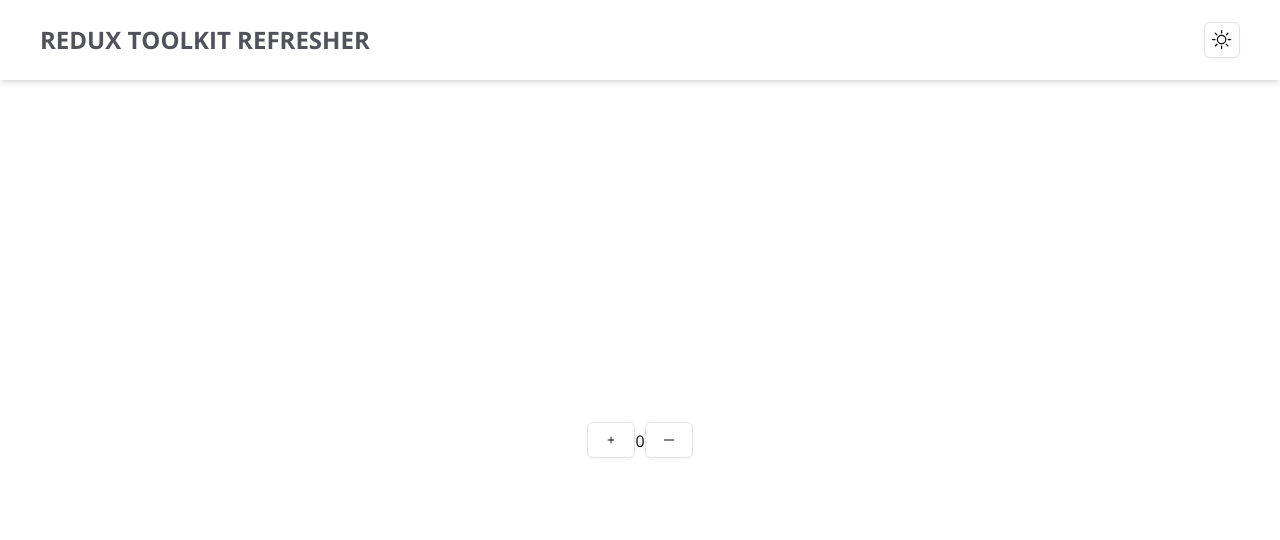
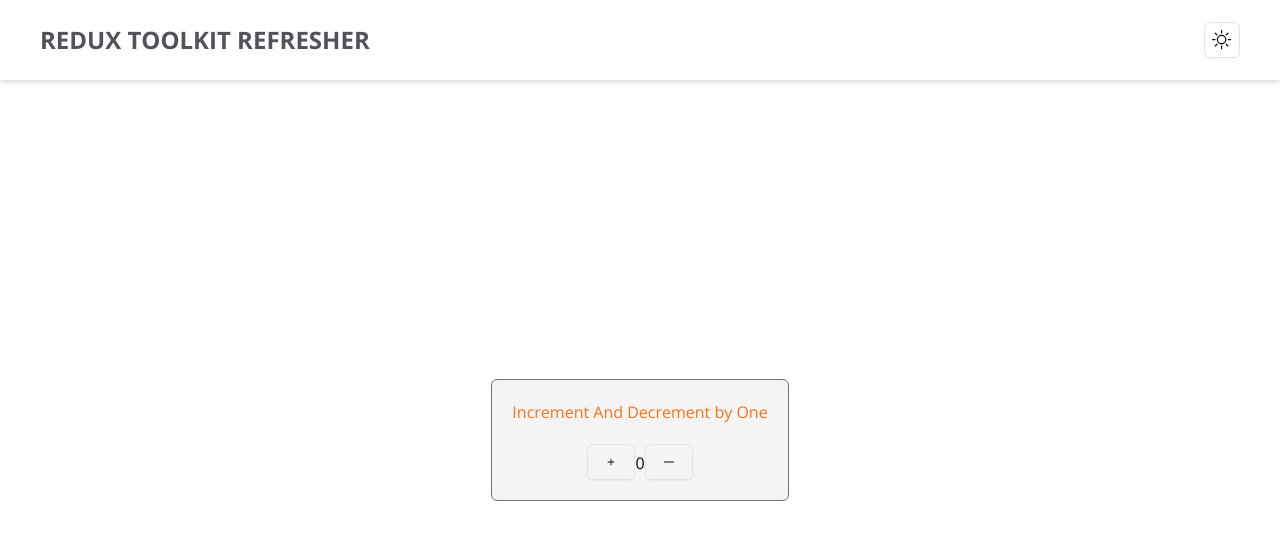
Before and after one commit to KennedyMungai/ReduxToolKitRefresher, a Next.js app: page / in a window 1280 px wide. Shown: the top 540 px of the page. Built offline with nearby package versions, Linux system fonts and the light colour scheme.

Commit message:
Made some style changes

```diff
--- a/app/page.tsx
+++ b/app/page.tsx
@@ -2,7 +2,7 @@
 
 export default function Home() {
 	return (
-		<main className='w-screen h-[90vh] flex flex-col items-center justify-center'>
+		<main className='w-screen h-[90vh] flex flex-col items-center justify-center gap-5'>
 			<AddCounter />
 		</main>
 	)
--- a/components/Counter/AddCounter.tsx
+++ b/components/Counter/AddCounter.tsx
@@ -17,6 +17,12 @@
 	const count = useAppSelector((state) => state.counter.count)
 
 	return (
+		<div className='flex flex-col items-center gap-5 bg-zinc-100 p-5 rounded-md border-[1px] border-zinc-500'>
+			<div className=''>
+				<p className='text-orange-500'>
+					Increment And Decrement by One
+				</p>
+			</div>
 			<div className=''>
 				<Button variant={'outline'} onClick={() => dispatch(increment)}>
 					<BsPlus />
@@ -26,6 +32,7 @@
 					<AiOutlineMinus />
 				</Button>
 			</div>
+		</div>
 	)
 }
 
```
Lines whose indentation alone changed are shown as unchanged.
